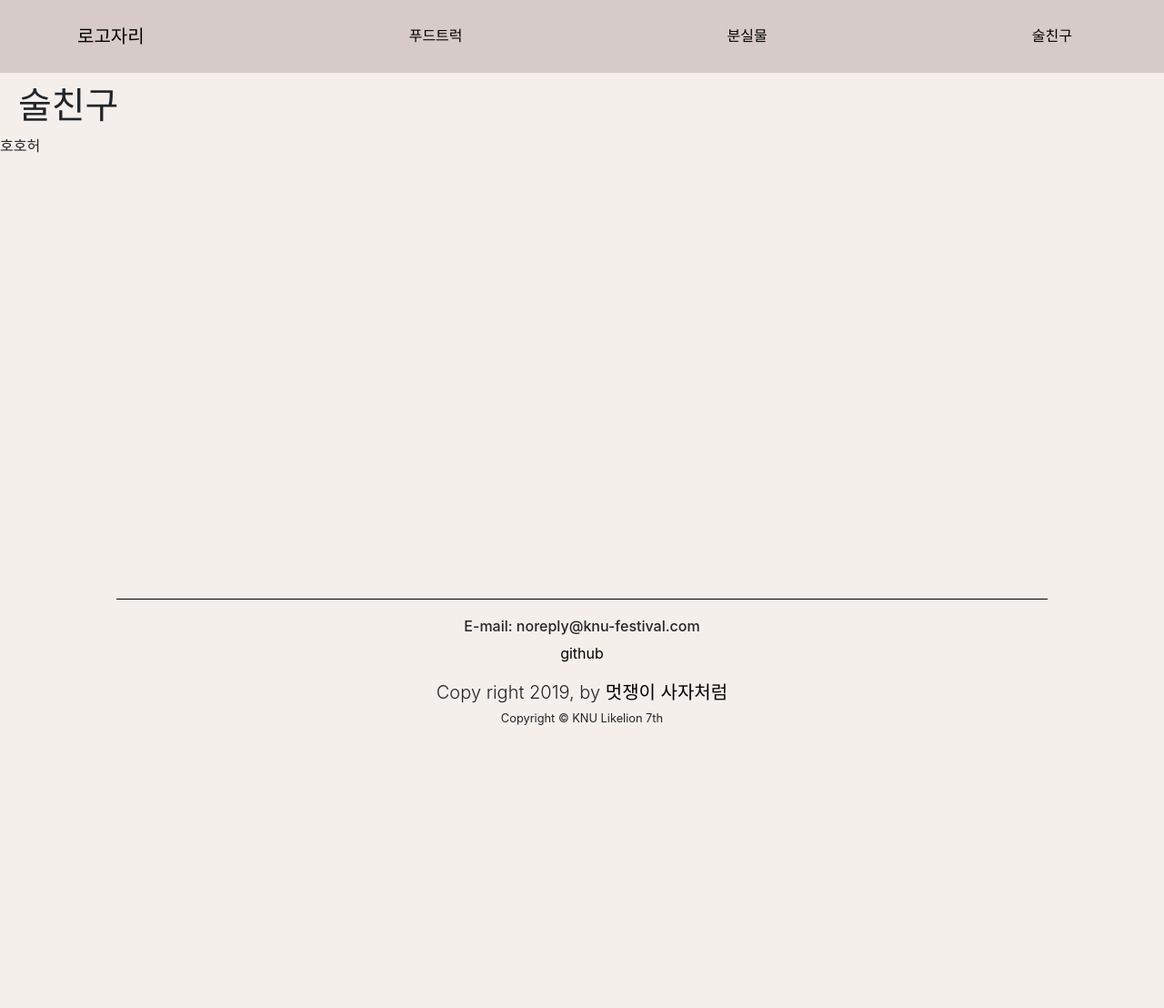
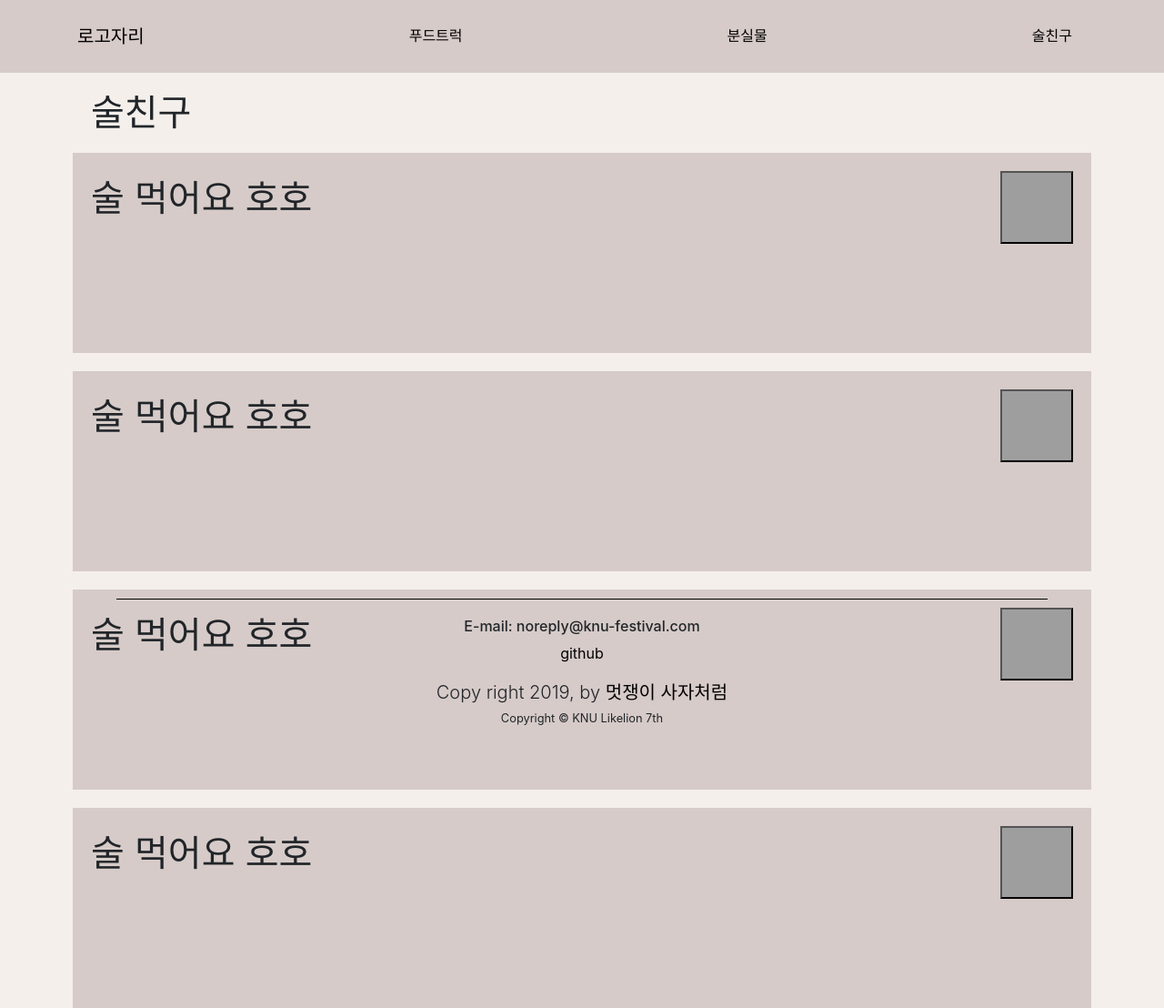
Before and after one commit to qwlake/knu-festival, a Django app: page /friendboard/ in a window 1280 px wide. Shown: the whole page at 91% size. Before the commit the page ends 797 px from the top, so only its background shows below. Run offline with Django 3.2, Linux system fonts and the light colour scheme; some libraries are stand-ins or nearby versions; some web fonts are replaced; grey boxes are pictures that could not be loaded.

Commit message:
feat friendboard prototype

```diff
--- a/festival/static/css/friendboard.css
+++ b/festival/static/css/friendboard.css
@@ -0,0 +1,44 @@
+.friendboardBody {
+    padding: 80px;
+}
+.friendboardBody .friends { width: 100%;}
+
+.friendboardBody .friend {
+    display: flex;
+    width: 100%;
+    height: 220px;
+    margin: 20px 0px;
+    padding: 20px;
+    background-color: #D6CBC8;
+}
+
+.friendboardBody .friend .buttons {
+    margin-left: 20px;
+    display: flex;
+    flex-flow: column;
+    justify-content: space-between;
+}
+
+.friendboardBody .buttons > button{
+    width: 80px;
+    height: 80px;
+
+    background-image: url("https://image.flaticon.com/icons/svg/61/61848.svg");
+    background-position: center; /* Center the image */
+    background-repeat: no-repeat; /* Do not repeat the image */
+    background-size: cover; /* Resize the background image to cover the entire container */
+    background-color: #D6CBC8;
+}
+
+/* .friendboardBody .buttons > button{
+    width: 80px;
+    height: 80px;
+    background-color: antiquewhite;
+} */
+
+.friendboardBody .friend > p {
+    margin-block-start: 0em;
+    margin-block-end: 0em;
+    flex-grow: 1;
+    font-size: 40px;
+}
--- a/festival/static/css/index.css
+++ b/festival/static/css/index.css
@@ -11,6 +11,7 @@ a{
 }
 
 #content-container {
+   width: 100%;
    min-height: 720px;
 }
 
--- a/festival/templates/base.html
+++ b/festival/templates/base.html
@@ -12,6 +12,8 @@
     <script src="https://code.jquery.com/jquery-3.3.1.slim.min.js" integrity="sha384-q8i/X+965DzO0rT7abK41JStQIAqVgRVzpbzo5smXKp4YfRvH+8abtTE1Pi6jizo" crossorigin="anonymous"></script>
     <script src="https://cdnjs.cloudflare.com/ajax/libs/popper.js/1.14.7/umd/popper.min.js" integrity="sha384-UO2eT0CpHqdSJQ6hJty5KVphtPhzWj9WO1clHTMGa3JDZwrnQq4sF86dIHNDz0W1" crossorigin="anonymous"></script>
     <script src="https://stackpath.bootstrapcdn.com/bootstrap/4.3.1/js/bootstrap.min.js" integrity="sha384-JjSmVgyd0p3pXB1rRibZUAYoIIy6OrQ6VrjIEaFf/nJGzIxFDsf4x0xIM+B07jRM" crossorigin="anonymous"></script>
+    {% block css %}
+    {% endblock %}
 </head>
 
 <body>
@@ -23,9 +25,6 @@
             <a class="item py-3 px-0 px-lg-3 rounded" href="/friendboard/">술친구</a>
         </div>
     </nav>
-<br>
-<br>
-<br>
 
 <div id="content-container">
     {% block contents %}
--- a/friendboard/templates/friendboard.html
+++ b/friendboard/templates/friendboard.html
@@ -1,23 +1,42 @@
 {% extends 'base.html' %}
+{% load static %}
+
+{% block css %}
+    <link rel="stylesheet" href="{% static 'css/friendboard.css' %}">
+{% endblock %}
+
 {% block contents %}
-{% load static %}
-<!DOCTYPE html>
-<html lang="ko">
-    <head>
-    <meta charset="UTF-8">
-    <title>Index</title>
-    <link rel="stylesheet" href="{% static 'css/font.css' %}">
-    </head>
 <body class="friendboardBody">
     <h1 class="title">술친구</h1>
+    <div class="friends">
         <div class="friend">
-        호호허
+        <p>술 먹어요 호호</p>
+        <div class="buttons">
+        <button></button>
+
+        </div>
         </div>
         <div class="friend">
+        <p>술 먹어요 호호</p>
+        <div class="buttons">
+        <button></button>
+
+        </div>
         </div>
         <div class="friend">
+        <p>술 먹어요 호호</p>
+        <div class="buttons">
+        <button></button>
+
+        </div>
         </div>
         <div class="friend">
+        <p>술 먹어요 호호</p>
+        <div class="buttons">
+        <button></button>
+
+        </div>
+        </div>
     </div>
 </body>
 {% endblock %}
```
Also changed, not shown: foodtruck/templates/foodtruck.html (+6 -1 lines), festival/static/css/foodtruck.css (added). Lines whose indentation alone changed are shown as unchanged.
